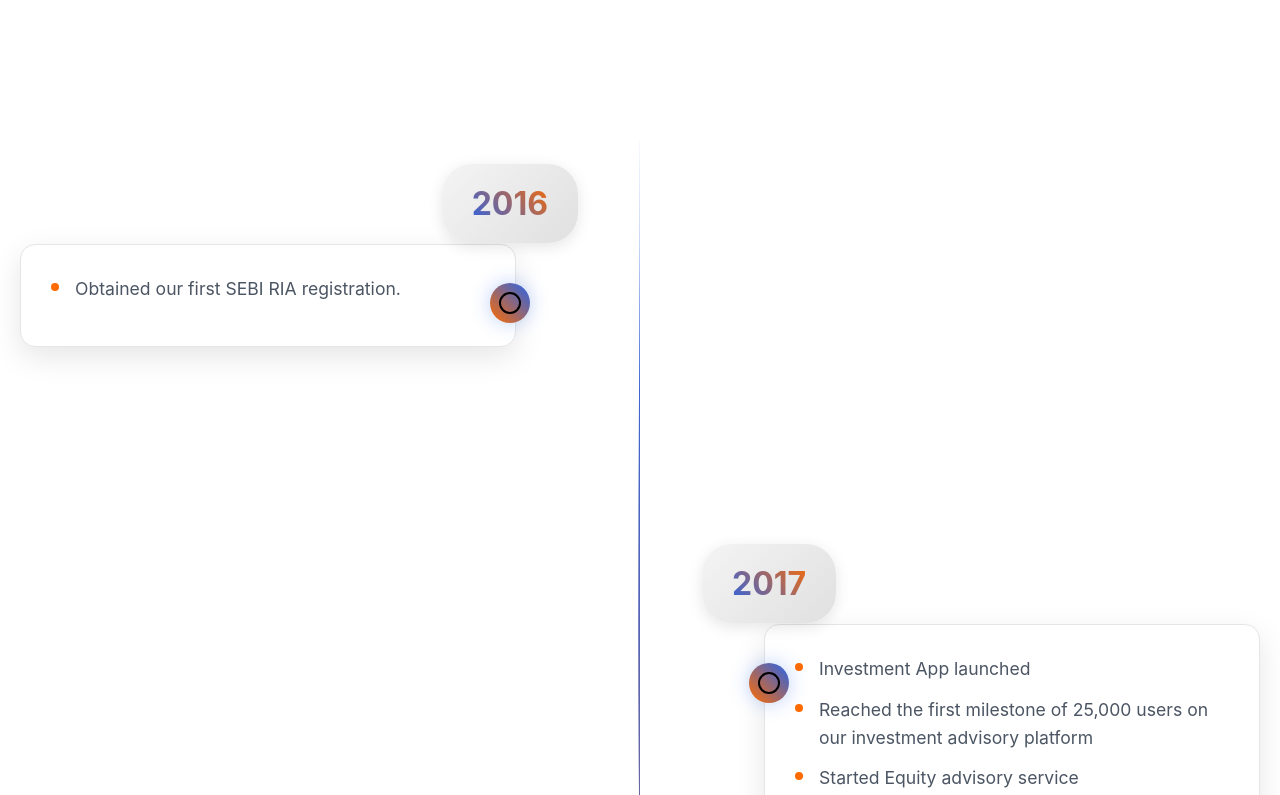
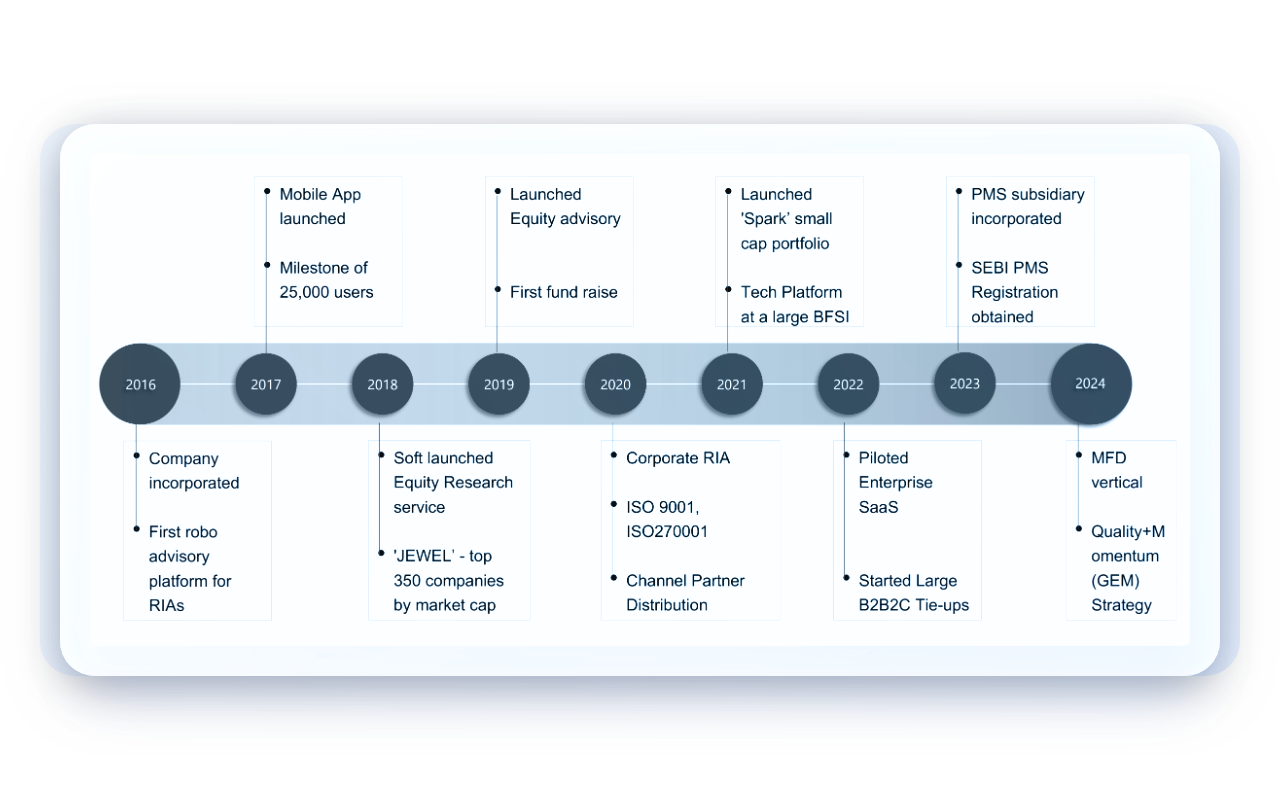
Before and after one commit to pranay472/maxiom-wealth, a React (Create React App) app in the folder frontend/: page /why-maxiom in a window 1280 px wide. Shown: the part 3525-4320 px from the top of the page. After the commit the page ends 4281 px from the top, so only its background shows below. Built offline with nearby package versions, Linux system fonts and the light colour scheme; no server answers.

Commit message:
our Journey

```diff
--- a/frontend/src/Components/WhyMaxiom/OurJourney.js
+++ b/frontend/src/Components/WhyMaxiom/OurJourney.js
@@ -1,48 +1,7 @@
 import React from 'react';
-import { Circle } from 'lucide-react';
 import '../../Styles/WhyMaxiomCss/OurJourney.css';
 
 const OurJourney = () => {
-  const milestones = [
-    {
-      year: '2016',
-      events: ['Obtained our first SEBI RIA registration.']
-    },
-    {
-      year: '2017',
-      events: [
-        'Investment App launched',
-        'Reached the first milestone of 25,000 users on our investment advisory platform',
-        'Started Equity advisory service'
-      ]
-    },
-    {
-      year: '2018',
-      events: [
-        "Soft launched equity research service, 'JEWEL' focused on top 350 companies by market cap."
-      ]
-    },
-    {
-      year: '2019',
-      events: [
-        'Launched Equity advisory portfolio with our investment philosophy "Roots & Wings, powered by Machines".'
-      ]
-    },
-    {
-      year: '2020',
-      events: [
-        'Obtained our Corporate RIA registration',
-        'Certified as per ISO9001 and ISO270001 standards'
-      ]
-    },
-    {
-      year: '2021',
-      events: [
-        "Launched 'Spark' strategy which expands equity portfolio coverage to top 1000 companies"
-      ]
-    }
-  ];
-
   return (
     <div className="journey-container">
       <div className="journey-header">
@@ -52,33 +11,8 @@
         </p>
       </div>
 
-      <div className="timeline-wrapper">
-        <div className="curved-line"></div>
-        {milestones.map((milestone, index) => (
-          <div
-            key={milestone.year}
-            className={`timeline-item ${index % 2 === 0 ? 'left' : 'right'}`}
-            style={{ '--index': index }}
-          >
-            <div className="timeline-year-container">
-              <div className="year-bubble">
-                <span className="year-text">{milestone.year}</span>
-              </div>
-              <div className="timeline-dot">
-                <Circle className="timeline-icon" />
-              </div>
-            </div>
-            <div className="timeline-content">
-              <div className="content-card">
-                <ul>
-                  {milestone.events.map((event, eventIndex) => (
-                    <li key={eventIndex}>{event}</li>
-                  ))}
-                </ul>
-              </div>
-            </div>
-          </div>
-        ))}
+      <div className="journey-image-container">
+        <img src={require('./Journey.png')} alt="Our Journey Timeline" className="journey-image" />
       </div>
     </div>
   );
@@ -86,5 +20,4 @@
 
 export default OurJourney;
 
-
 // import '../../Styles/WhyMaxiomCss/OurJourney.css';
--- a/frontend/src/Styles/WhyMaxiomCss/OurJourney.css
+++ b/frontend/src/Styles/WhyMaxiomCss/OurJourney.css
@@ -210,6 +210,54 @@
     background: #ff6b00;
   }
 
+  .journey-image-container {
+    width: 100%;
+    max-width: 1200px;
+    margin: 0 auto;
+    padding: 0 20px;
+    position: relative;
+    background: linear-gradient(135deg, #f0f7ff 0%, #e6f0ff 100%);
+    border-radius: 35px;
+  }
+
+  .journey-image-container::before {
+    content: '';
+    position: absolute;
+    top: 20px;
+    left: 40px;
+    right: 40px;
+    bottom: -20px;
+    background: linear-gradient(45deg, rgba(37, 99, 235, 0.15), rgba(59, 130, 246, 0.2));
+    border-radius: 35px;
+    filter: blur(25px);
+    z-index: 0;
+  }
+
+  .journey-image {
+    width: 100%;
+    height: auto;
+    object-fit: contain;
+    max-height: 800px;
+    display: block;
+    margin: 0 auto;
+    border-radius: 35px;
+    box-shadow:
+      0 8px 35px rgba(37, 99, 235, 0.3),
+      inset 0 2px 15px rgba(255, 255, 255, 0.9);
+    position: relative;
+    z-index: 1;
+    filter:
+      contrast(1.08)
+      saturate(1.15)
+      brightness(1.03)
+      drop-shadow(0 15px 25px rgba(37, 99, 235, 0.25));
+    backdrop-filter: blur(5px);
+    background: linear-gradient(135deg, rgba(255, 255, 255, 0.95), rgba(255, 255, 255, 0.85));
+    padding: 30px;
+    mix-blend-mode: luminosity;
+    opacity: 0.95;
+  }
+
   @keyframes fadeIn {
     from {
       opacity: 0;
```
Also changed, not shown: frontend/src/Components/WhyMaxiom/Journey.png (added).
